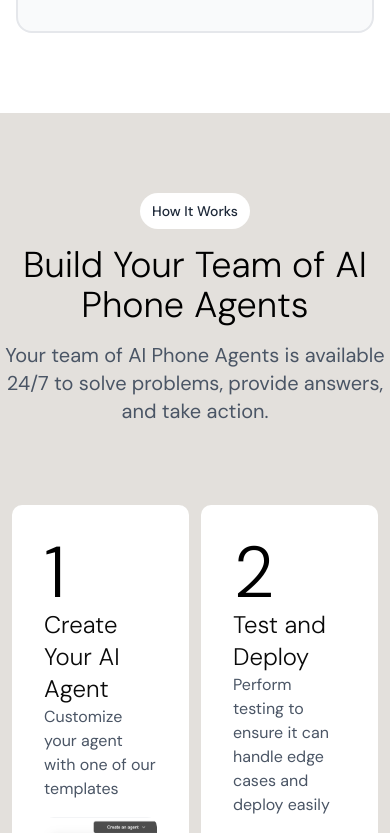
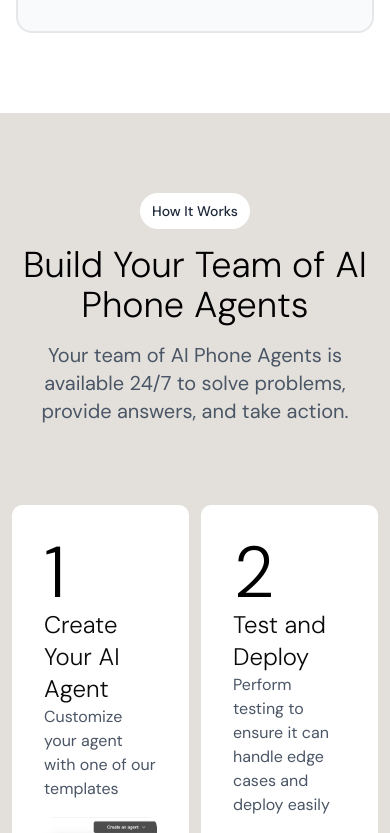
Before and after one commit to saadiqbal-dev/buildnow, a React (Vite) app: page / in a window 390 px wide. Shown: the part 3011-3844 px from the top of the page. Built offline with nearby package versions, Linux system fonts and the light colour scheme.

Commit message:
latest changes

```diff
--- a/src/components/HowItWorks.tsx
+++ b/src/components/HowItWorks.tsx
@@ -29,7 +29,7 @@ const steps = [
 
 export default function HowItWorks() {
   return (
-    <div className=" py-20 flex flex-col gap-20 bg-[#E3E0DC]">
+    <div className=" py-20 px-3 md:px-0 flex flex-col gap-20 bg-[#E3E0DC]">
       <div className="flex flex-col gap-4 items-center justify-center bg-[#E3E0DC]">
         <div className="px-3 py-2 rounded-full bg-[white] text-gray-800 text-sm font-medium inline-block">
           <p>How It Works</p>
@@ -45,7 +45,7 @@ export default function HowItWorks() {
         </div>
       </div>
       <div>
-        <div className="grid grid-cols-2 md:grid-cols-4 gap-3 px-3 md:px-20">
+        <div className="grid grid-cols-2 md:grid-cols-4 gap-3 px-0 md:px-20">
           {steps.map((step) => (
             <div
               key={step.step}
--- a/src/routes/index.tsx
+++ b/src/routes/index.tsx
@@ -11,12 +11,12 @@ export const Route = createFileRoute("/")({
 
 function Index() {
   return (
-    <>
+    <div className="">
       <HeroSection />
       <TrustedBySection />
       <UseCasesSection />
       <IntegrationsSection />
       <AiVideoTrainerSection />
-    </>
+    </div>
   );
 }
```
